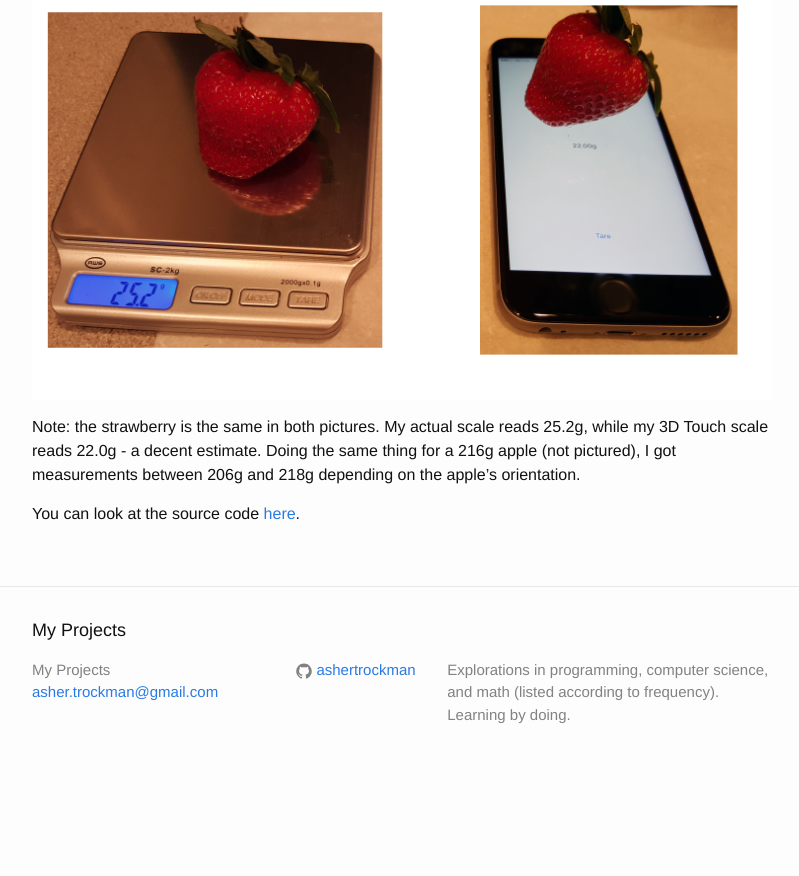
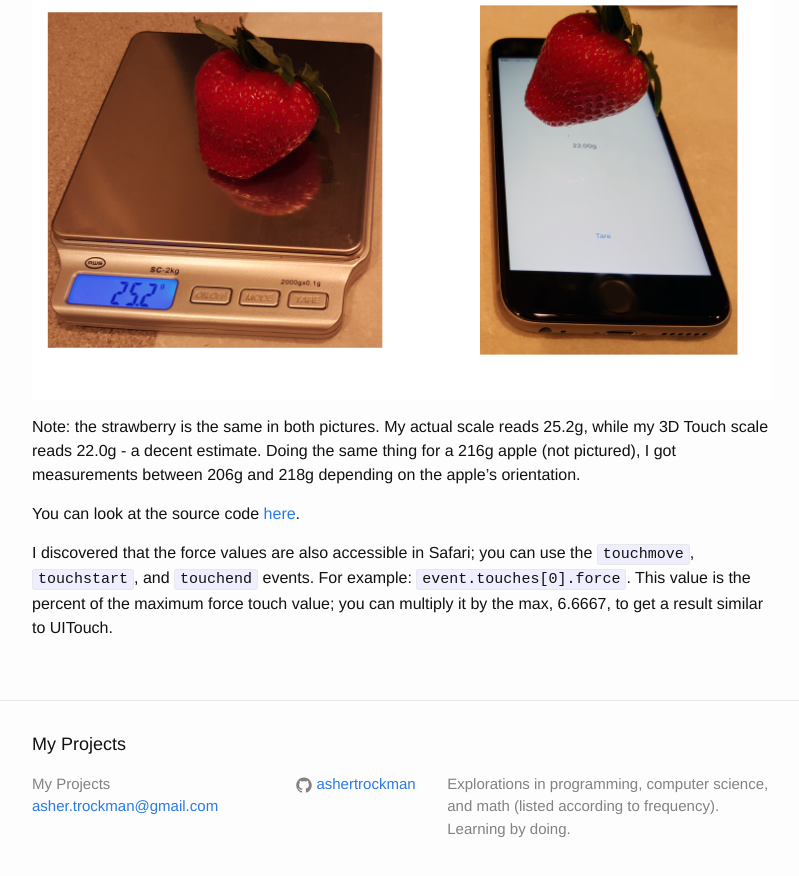
Before and after one commit to ashertrockman/ashertrockman.github.io, a Jekyll site: the page built from _posts/2015-10-24-3d-touch-scale.markdown, in a window 1280 px wide and 900 px high, scrolled down 1714 px. Shown: the top 876 px of the window, without its empty margins (238-1037 px from the left). Built offline with Jekyll 4.4.1, drawn with Linux system fonts in a browser that asks for light colours; before the commit the page ends 2500 px from its top, so only the background shows below that.

Commit message:
Update 2015-10-24-3d-touch-scale.markdown

```diff
--- a/_posts/2015-10-24-3d-touch-scale.markdown
+++ b/_posts/2015-10-24-3d-touch-scale.markdown
@@ -28,3 +28,5 @@ So by simply dividing 3D force measurement by 0.0208333, I get a fairly accurate
 Note: the strawberry is the same in both pictures. My actual scale reads 25.2g, while my 3D Touch scale reads 22.0g - a decent estimate. Doing the same thing for a 216g apple (not pictured), I got measurements between 206g and 218g depending on the apple's orientation.
 
 You can look at the source code [here](https://github.com/ashertrockman/TouchScale).
+
+I discovered that the force values are also accessible in Safari; you can use the `touchmove`, `touchstart`, and `touchend` events. For example: `event.touches[0].force`.  This value is the percent of the maximum force touch value; you can multiply it by the max, 6.6667, to get a result similar to UITouch.
```
